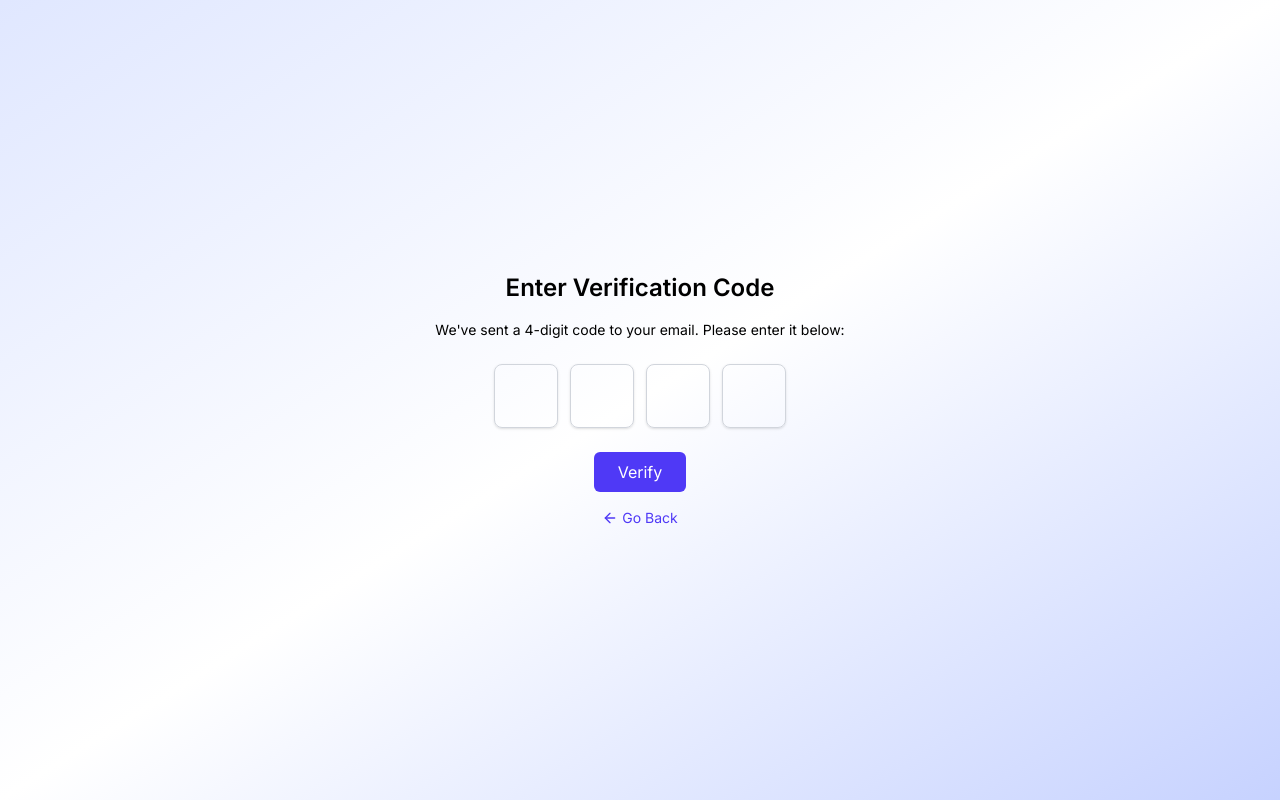
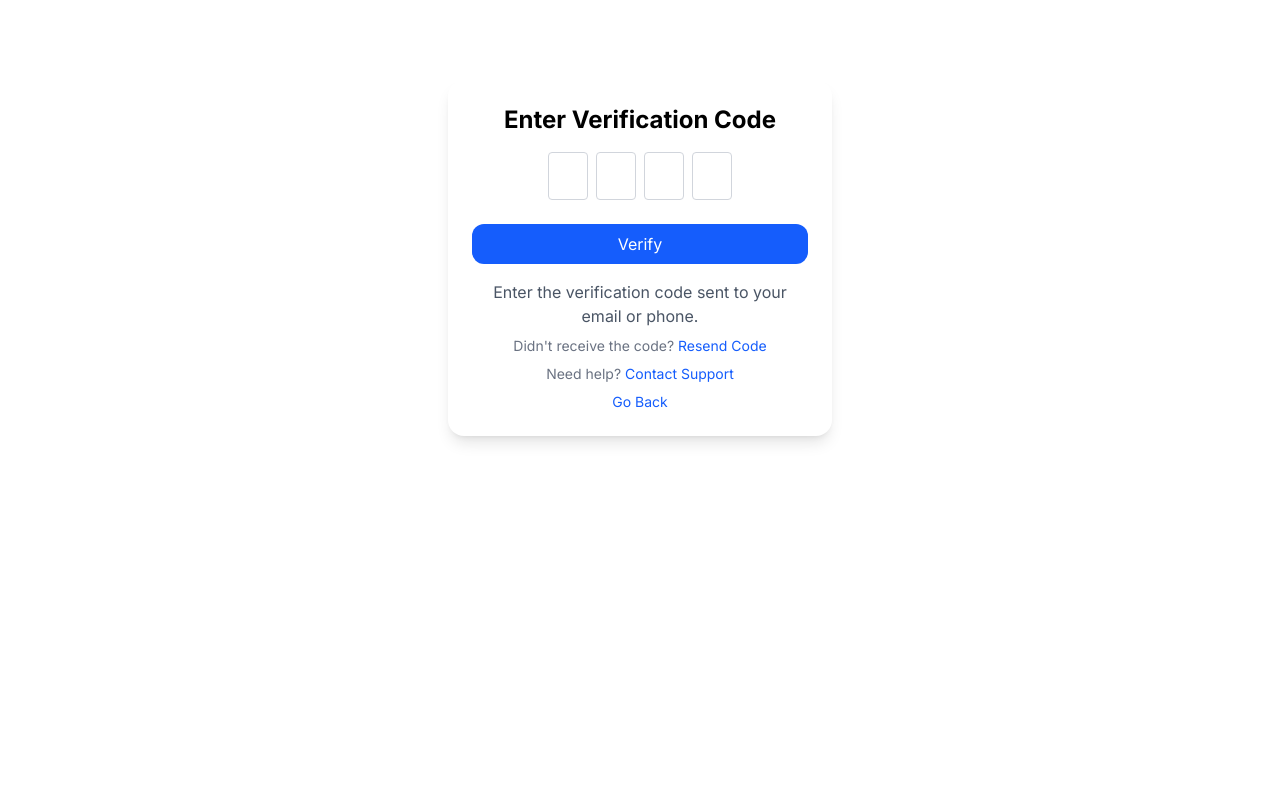
Before and after one commit to Bibek1619/E-commerce, a React (Vite) app in the folder client/ECOM/: page /auth/verification in a window 1280 px wide. Built offline with nearby package versions, Linux system fonts and the light colour scheme; a web font is replaced by a local one.

Commit message:
login page only created

```diff
--- /dev/null
+++ b/client/ECOM/src/components/providers/SignupProvider.jsx
@@ -0,0 +1,30 @@
+import React, { createContext, useState, useContext, useEffect } from "react";
+
+const SignupContext = createContext();
+export const useSignup = () => useContext(SignupContext);
+
+const LOCAL_KEY = "signupData";
+
+export const SignupProvider = ({ children }) => {
+  // Clear saved data on first load / refresh
+  useEffect(() => {
+    localStorage.removeItem(LOCAL_KEY);
+  }, []);
+
+  const [signupData, setSignupData] = useState({
+    name: "",
+    email: "",
+    password: "",
+    confirmPassword: "",
+  });
+
+  useEffect(() => {
+    localStorage.setItem(LOCAL_KEY, JSON.stringify(signupData));
+  }, [signupData]);
+
+  return (
+    <SignupContext.Provider value={{ signupData, setSignupData }}>
+      {children}
+    </SignupContext.Provider>
+  );
+};
--- a/client/ECOM/src/pages/Auth/Login.jsx
+++ b/client/ECOM/src/pages/Auth/Login.jsx
@@ -1,9 +1,103 @@
-import React from 'react'
+import  React, { useState } from "react";
+import { useNavigate, Link } from "react-router-dom";
+import { Eye, EyeOff } from "lucide-react";
+import { toast } from "react-hot-toast";
+
+// UI Components (replace with your own or basic HTML if unavailable)
+import { Button } from "@/components/ui/button";
+import { Card, CardContent, CardHeader, CardTitle } from "@/components/ui/card";
+import { Input } from "@/components/ui/input";
+import { Label } from "@/components/ui/label";
 
 const Login = () => {
+  const navigate = useNavigate();
+  const [showPassword, setShowPassword] = useState(false);
+  const [isLoading, setIsLoading] = useState(false);
+
+  const [formData, setFormData] = useState({
+    email: "",
+    password: "",
+  });
+
+  const handleSubmit = async (e) => {
+    e.preventDefault();
+    setIsLoading(true);
+
+    // Simulate login
+    setTimeout(() => {
+      setIsLoading(false);
+
+      if (formData.email === "test@example.com" && formData.password === "password") {
+        toast.success("Signed in successfully!");
+        navigate("/");
+      } else {
+        toast.error("Invalid email or password.");
+      }
+    }, 1000);
+  };
+
   return (
-    <div>Login</div>
-  )
-}
+    <div className="min-h-screen bg-gray-50 flex items-center justify-center py-12 px-4">
+      <Card className="w-full max-w-md">
+        <CardHeader className="text-center">
+          <Link to="/" className="text-2xl font-bold text-orange-400 mb-4 block">
+            NepaliBazar
+          </Link>
+          <CardTitle>Sign In</CardTitle>
+        </CardHeader>
+        <CardContent>
+          <form onSubmit={handleSubmit} className="space-y-4">
+            <div>
+              <Label htmlFor="email">Email</Label>
+              <Input
+                id="email"
+                type="email"
+                value={formData.email}
+                onChange={(e) => setFormData({ ...formData, email: e.target.value })}
+                required
+              />
+            </div>
+            <div>
+              <Label htmlFor="password">Password</Label>
+              <div className="relative">
+                <Input
+                  id="password"
+                  type={showPassword ? "text" : "password"}
+                  value={formData.password}
+                  onChange={(e) => setFormData({ ...formData, password: e.target.value })}
+                  required
+                />
+                <Button
+                  type="button"
+                  variant="ghost"
+                  size="sm"
+                  className="absolute right-0 top-0 h-full px-3"
+                  onClick={() => setShowPassword(!showPassword)}
+                >
+                  {showPassword ? <EyeOff className="h-4 w-4" /> : <Eye className="h-4 w-4" />}
+                </Button>
+              </div>
+            </div>
+            <Button type="submit" className="w-full bg-orange-400 hover:bg-orange-500" disabled={isLoading}>
+              {isLoading ? "Signing In..." : "Sign In"}
+            </Button>
+          </form>
 
-export default Login
+          <div className="mt-6 text-center space-y-2">
+            <Link to="/auth/forgot-password" className="text-sm text-orange-500 hover:underline">
+              Forgot your password?
+            </Link>
+            <p className="text-sm text-gray-600">
+              Don't have an account?{" "}
+              <Link to="/auth/signup" className="text-orange-500 hover:underline">
+                Sign up
+              </Link>
+            </p>
+          </div>
+        </CardContent>
+      </Card>
+    </div>
+  );
+};
+
+export default Login;
--- a/client/ECOM/src/pages/Auth/SignUp.jsx
+++ b/client/ECOM/src/pages/Auth/SignUp.jsx
@@ -1,93 +1,56 @@
 import React, { useState } from "react";
 import { useNavigate, Link } from "react-router-dom";
-import { Eye, EyeOff } from "lucide-react";
-import { Button } from "../../components/ui/button";
-import { Input } from "../../components/ui/input";
+import { Eye, EyeOff, User, Mail, LockKeyhole } from "lucide-react";
 import { toast } from "react-hot-toast";
+
+import { Button } from "@/components/ui/button";
+import { Input } from "@/components/ui/input";
+import { Label } from "@/components/ui/label";
 import { Card, CardContent, CardHeader, CardTitle } from "@/components/ui/card";
-import { Label } from "@/components/ui/label";
 import { Checkbox } from "@/components/ui/checkbox";
-import { User } from "lucide-react";
-import { Mail, LockKeyhole } from "lucide-react";
+
+import { useSignup } from "@/components/providers/SignupProvider";
+
 const SignUp = () => {
   const navigate = useNavigate();
+  const { signupData: formData, setSignupData: setFormData } = useSignup();
+
   const [showPassword, setShowPassword] = useState(false);
   const [acceptedTerms, setAcceptedTerms] = useState(false);
-
-  const [formData, setFormData] = useState({
-    email: "",
-    name: "",
-    password: "",
-    confirmPassword: "",
-  });
-
-  const [errors, setErrors] = useState({
-    email: "",
-    name: "",
-    password: "",
-    confirmPassword: "",
-  });
+  const [errors, setErrors] = useState({ email: "", name: "", password: "", confirmPassword: "" });
 
   const validate = () => {
-    const newErrors = {
-      email: "",
-      name: "",
-      password: "",
-      confirmPassword: "",
-    };
+    const newErrors = { email: "", name: "", password: "", confirmPassword: "" };
 
-    // Name check
-    if (!formData.name.trim()) {
-      newErrors.name = "Name is required";
-    }
+    if (!formData.name.trim()) newErrors.name = "Name is required";
+    if (!/^[^\s@]+@[^\s@]+\.[^\s@]+$/.test(formData.email)) newErrors.email = "Invalid email format";
 
-    // Email check
-    const emailRegex = /^[^\s@]+@[^\s@]+\.[^\s@]+$/;
-    if (!emailRegex.test(formData.email)) {
-      newErrors.email = "Invalid email format";
-    }
+    const { password, confirmPassword } = formData;
+    if (password.length < 6) newErrors.password = "Password must be at least 6 characters";
+    else if (!/[A-Z]/.test(password)) newErrors.password = "Password must include at least one uppercase letter";
 
-    // Password check
-    const password = formData.password;
-    if (password.length < 6) {
-      newErrors.password = "Password must be at least 6 characters";
-    } else if (!/[A-Z]/.test(password)) {
-      newErrors.password =
-        "Password must include at least one uppercase letter";
-    }
-
-    // Confirm Password
-    if (formData.password !== formData.confirmPassword) {
-      newErrors.confirmPassword = "Passwords do not match";
-    }
+    if (password !== confirmPassword) newErrors.confirmPassword = "Passwords do not match";
 
     setErrors(newErrors);
-
-    return Object.values(newErrors).every((error) => error === "");
+    return Object.values(newErrors).every((err) => err === "");
   };
 
   const handleSubmit = (e) => {
     e.preventDefault();
-
     if (!validate()) return;
-
-    if (!acceptedTerms) {
-      toast.error("You must accept the policy and terms");
-      return;
-    }
+    if (!acceptedTerms) return toast.error("You must accept the policy and terms");
 
     toast.success("Registration successful");
     navigate("/auth/verification");
   };
 
+  const handleChange = (field) => (e) => setFormData((prev) => ({ ...prev, [field]: e.target.value }));
+
   return (
-    <div className="bg-[#E3E6E6] min-h-screen flex items-center justify-center px-4 py-10">
-      <Card className="w-full max-w-md shadow-md bg-white">
+    <div className="bg-gray-50 min-h-screen flex items-center justify-center px-4 py-10">
+      <Card className="w-full max-w-md shadow-md ">
         <CardHeader className="text-center space-y-2">
-          <Link
-            to="/"
-            className="flex items-center justify-center mx-auto gap-0 text-3xl md:text-4xl font-extrabold text-orange-600"
-          >
+          <Link to="/" className="flex items-center justify-center gap-1 text-3xl md:text-4xl font-extrabold text-orange-600">
             <img src="/images/nepal-01-1.svg" alt="logo" className="h-9 w-10" />
             NepaliBazar
           </Link>
@@ -97,148 +60,64 @@ const SignUp = () => {
         <CardContent>
           <form onSubmit={handleSubmit} className="space-y-4">
             {/* Name */}
-
             <div>
-              {/* Label with larger text */}
-              <Label htmlFor="name">
-                <span className="text-base font-medium">Full Name</span>
-              </Label>
-
-              {/* Input with icon on the left */}
+              <Label htmlFor="name" className="text-base font-medium">Full Name</Label>
               <div className="relative">
-                <User className="absolute left-3 top-1/2 transform -translate-y-1/2 text-gray-600 h-5 w-5 " />
-               <Input
-  id="name"
-  type="text"
-  value={formData.name}
-  placeholder="Enter your full name"
-  onChange={(e) =>
-    setFormData((prev) => ({ ...prev, name: e.target.value }))
-  }
-
-  className="pl-10 border border-gray-300"
-/>
-
-
-
+                <User className="absolute left-3 top-1/2 transform -translate-y-1/2 text-gray-600 h-5 w-5" />
+                <Input id="name" type="text" value={formData.name} onChange={handleChange("name")} placeholder="Enter your full name" className="pl-10 border border-gray-300" />
               </div>
-
-              {/* Error message */}
-              {errors.name && (
-                <p className="text-red-500 text-sm">{errors.name}</p>
-              )}
+              {errors.name && <p className="text-red-500 text-sm">{errors.name}</p>}
             </div>
 
             {/* Email */}
-            <div className="">
+            <div>
               <Label htmlFor="email">Email</Label>
               <div className="relative">
-                <Mail className="absolute left-3 top-1/2 transform -translate-y-1/2 text-gray-600 h-5 w-6 " />
-                <Input
-                  id="email"
-                  type="email"
-                  placeholder="Enter your email"
-                  value={formData.email}
-                  onChange={(e) =>
-                    setFormData((prev) => ({ ...prev, email: e.target.value }))
-                  }
-                  className="pl-10 border-gray-400 "
-                />
-                {errors.email && (
-                  <p className="text-red-500 text-sm">{errors.email}</p>
-                )}
+                <Mail className="absolute left-3 top-1/2 transform -translate-y-1/2 text-gray-600 h-5 w-6" />
+                <Input id="email" type="email" value={formData.email} onChange={handleChange("email")} placeholder="Enter your email" className="pl-10 border-gray-400" />
               </div>
+              {errors.email && <p className="text-red-500 text-sm">{errors.email}</p>}
             </div>
 
             {/* Password */}
             <div>
               <Label htmlFor="password">Password</Label>
               <div className="relative">
-                <LockKeyhole className="absolute left-3 top-1/2 transform -translate-y-1/2 text-gray-600 h-5 w-6 " />
-                <Input
-                  id="password"
-                  type={showPassword ? "text" : "password"}
-                  placeholder="Enter your password"
-                  value={formData.password}
-                  onChange={(e) =>
-                    setFormData((prev) => ({
-                      ...prev,
-                      password: e.target.value,
-                    }))
-                  }
-                  className="pl-10 border-gray-400 "
-                />
-                <Button
-                  type="button"
-                  variant="ghost"
-                  size="sm"
-                  className="absolute right-0 top-0 h-full px-3"
-                  onClick={() => setShowPassword(!showPassword)}
-                >
-                  {showPassword ? (
-                    <EyeOff className="h-4 w-4" />
-                  ) : (
-                    <Eye className="h-4 w-4" />
-                  )}
+                <LockKeyhole className="absolute left-3 top-1/2 transform -translate-y-1/2 text-gray-600 h-5 w-6" />
+                <Input id="password" type={showPassword ? "text" : "password"} value={formData.password} onChange={handleChange("password")} placeholder="Enter your password" className="pl-10 border-gray-400" />
+                <Button type="button" variant="ghost" size="sm" className="absolute right-0 top-0 h-full px-3" onClick={() => setShowPassword((prev) => !prev)}>
+                  {showPassword ? <EyeOff className="h-4 w-4" /> : <Eye className="h-4 w-4" />}
                 </Button>
               </div>
-              {errors.password && (
-                <p className="text-red-500 text-sm">{errors.password}</p>
-              )}
+              {errors.password && <p className="text-red-500 text-sm">{errors.password}</p>}
             </div>
 
             {/* Confirm Password */}
             <div>
               <Label htmlFor="confirmPassword">Confirm Password</Label>
-
-              <Input
-                id="confirmPassword"
-                placeholder="Re-enter your password"
-                type="password"
-                value={formData.confirmPassword}
-                onChange={(e) =>
-                  setFormData((prev) => ({
-                    ...prev,
-                    confirmPassword: e.target.value,
-                  }))
-                }
-                className="border-gray-400 pl-10"
-              />
-              {errors.confirmPassword && (
-                <p className="text-red-500 text-sm">{errors.confirmPassword}</p>
-              )}
+              <Input id="confirmPassword" type="password" value={formData.confirmPassword} onChange={handleChange("confirmPassword")} placeholder="Re-enter your password" className="border-gray-400 pl-10" />
+              {errors.confirmPassword && <p className="text-red-500 text-sm">{errors.confirmPassword}</p>}
             </div>
 
             {/* Terms */}
             <div className="flex items-start space-x-2">
-              <Checkbox
-                id="terms"
-                checked={acceptedTerms}
-                className="cursor-pointer font-semibold"
-
-                onCheckedChange={() => setAcceptedTerms((prev) => !prev)}
-              />
-              <div className="text-sm font-normal">
-                By creating and/or using your account, you agree to our{" "}
-                <span className="text-blue-600 hover:underline cursor-pointer">
-                  Terms of Use
-                </span>{" "}
-                and{" "}
-                <span className="text-blue-600 hover:underline cursor-pointer">
-                  Privacy Policy
-                </span>
-                .
-              </div>
+              <Checkbox id="terms" checked={acceptedTerms} onCheckedChange={() => setAcceptedTerms((prev) => !prev)} className="cursor-pointer font-semibold" />
+              <p className="text-sm font-normal">
+                By creating and/or using your account, you agree to our {" "}
+                <span className="text-blue-600 hover:underline cursor-pointer">Terms of Use</span> and {" "}
+                <span className="text-blue-600 hover:underline cursor-pointer">Privacy Policy</span>.
+              </p>
             </div>
 
-            {/* Submit */}
-            <Button
-              type="submit"
-              className="w-full mt-4 bg-amber-500 hover:bg-amber-600 text-white font-semibold"
-            >
+            <Button type="submit" className="w-full mt-4 bg-amber-500 hover:bg-amber-600 text-white font-semibold">
               Sign Up
             </Button>
           </form>
+
+          <p className="mt-6 text-sm text-gray-900">
+            Already have an account? {" "}
+            <Link to="/auth/login" className="text-blue-600 hover:underline">Log In</Link>
+          </p>
         </CardContent>
       </Card>
     </div>
--- a/client/ECOM/src/pages/Auth/Verification.jsx
+++ b/client/ECOM/src/pages/Auth/Verification.jsx
@@ -1,126 +1,82 @@
-import React, { useRef, useState } from "react";
-import { Input } from "@/components/ui/input";
-import { ArrowLeft } from "lucide-react";
+import React, { useState, useRef } from "react";
 import { useNavigate } from "react-router-dom";
 
-const Verification = () => {
-  const navigate = useNavigate();
-  const [otp, setOtp] = useState(["", "", "", ""]);
+const Verification = ({ onVerify }) => {
+  const Navigate = useNavigate();
+  const CODE_LENGTH = 4;
+  const [code, setCode] = useState(new Array(CODE_LENGTH).fill(""));
   const inputsRef = useRef([]);
 
-  // Handle digit input
-  const handleChange = (index, value) => {
-    if (!/^\d?$/.test(value)) return;
+  const handleChange = (value, index) => {
+    if (!/^\d*$/.test(value)) return; // Only allow numbers
 
-    const newOtp = [...otp];
-    newOtp[index] = value;
-    setOtp(newOtp);
+    const newCode = [...code];
+    newCode[index] = value;
+    setCode(newCode);
 
-    if (value && index < otp.length - 1) {
+    if (value && index < CODE_LENGTH - 1) {
       inputsRef.current[index + 1]?.focus();
     }
   };
 
-  // Handle key navigation & backspace
   const handleKeyDown = (e, index) => {
-    if (e.key === "Backspace") {
-      e.preventDefault();
-      const newOtp = [...otp];
-
-      if (otp[index]) {
-        // Clear current box
-        newOtp[index] = "";
-        setOtp(newOtp);
-      } else if (index > 0) {
-        // Move back and clear previous box
+    if (e.key === "Backspace" && !code[index] && index > 0) {
       inputsRef.current[index - 1]?.focus();
-        newOtp[index - 1] = "";
-        setOtp(newOtp);
-      }
-    } else if (e.key === "ArrowRight") {
-      e.preventDefault();
-      if (index < otp.length - 1) {
-        inputsRef.current[index + 1]?.focus();
-      }
-    } else if (e.key === "ArrowLeft" || e.key === " ") {
-      e.preventDefault();
-      if (index > 0) {
-        inputsRef.current[index - 1]?.focus();
-      }
     }
   };
 
-  // Handle full OTP paste (like "1234")
-  const handlePaste = (e) => {
+  const handleSubmit = (e) => {
     e.preventDefault();
-    const pasted = e.clipboardData.getData("text").replace(/\D/g, "").slice(0, 4);
-
-    if (!pasted) return;
-
-    const newOtp = [...otp];
-    for (let i = 0; i < pasted.length; i++) {
-      newOtp[i] = pasted[i];
-      if (inputsRef.current[i]) {
-        inputsRef.current[i].value = pasted[i];
-      }
-    }
-    setOtp(newOtp);
-
-    if (pasted.length < 4) {
-      inputsRef.current[pasted.length]?.focus();
+    const fullCode = code.join("");
+    if (fullCode.length === CODE_LENGTH) {
+      onVerify?.(fullCode); // Call parent callback
     } else {
-      inputsRef.current[3]?.blur(); // blur last input
+      alert("Please enter the full verification code.");
     }
   };
-
-  const handleVerify = () => {
-    const code = otp.join("");
-    console.log("Submitted OTP:", code);
-    // Add verification logic here
-  };
-
-  const handleGoBack = () => {
-    navigate(-1);
-  };
+  const handleBack=()=>{
+    Navigate(-1);
+  }
 
   return (
-    <div className="flex flex-col items-center justify-center min-h-screen p-4 bg-gradient-to-br from-indigo-100 via-white to-indigo-200">
-      <h2 className="text-2xl font-semibold mb-4">Enter Verification Code</h2>
-      <p className="text-sm text-muted-foreground mb-6 text-center">
-        We've sent a 4-digit code to your email. Please enter it below:
-      </p>
-
-      <div className="flex gap-3 w-full max-w-xs justify-center mb-4">
-        {otp.map((digit, index) => (
-          <Input
-            key={index}
+    <div className="w-full max-w-sm mx-auto mt-20 p-6 bg-white rounded-2xl shadow-lg text-center">
+      <h2 className="text-2xl font-bold mb-4">Enter Verification Code</h2>
+      <form onSubmit={handleSubmit}>
+        <div className="flex justify-center gap-2 mb-6">
+          {code.map((digit, idx) => (
+            <input
+              key={idx}
               type="text"
               inputMode="numeric"
               maxLength={1}
               value={digit}
-            ref={(el) => (inputsRef.current[index] = el)}
-            onChange={(e) => handleChange(index, e.target.value)}
-            onKeyDown={(e) => handleKeyDown(e, index)}
-            onPaste={handlePaste}
-            className="text-center text-xl font-medium h-14 w-14 md:h-16 md:w-16 border border-gray-300 focus:border-indigo-500 focus:ring-indigo-300 rounded-lg shadow-sm"
+              onChange={(e) => handleChange(e.target.value, idx)}
+              onKeyDown={(e) => handleKeyDown(e, idx)}
+              ref={(el) => (inputsRef.current[idx] = el)}
+              className="w-10 h-12 text-xl text-center border border-gray-300 rounded focus:outline-none focus:ring-2 focus:ring-blue-500"
             />
           ))}
         </div>
-
         <button
-        onClick={handleVerify}
-        className="mt-2 px-6 py-2 rounded-md bg-indigo-600 text-white hover:bg-indigo-700 transition"
+          type="submit"
+          className="w-full py-2 bg-blue-600 text-white rounded-xl hover:bg-blue-700 transition cursor-pointer"
         >
           Verify
         </button>
+      </form>
+      <p className="mt-4 text-gray-600">
+        Enter the verification code sent to your email or phone.
+      </p>
+      <p className="mt-2 text-sm text-gray-500">
+        Didn't receive the code? <a href="#" className="text-blue-600 hover:underline">Resend Code</a>
+      </p>
+      <p className="mt-2 text-sm text-gray-500">
+        Need help? <a href="#" className="text-blue-600 hover:underline">Contact Support</a>
+      </p>
+      <p className="mt-2 text-sm text-blue-600 hover:underline cursor-pointer " onClick={handleBack}>Go Back  </p>
 
-      <button
-        onClick={handleGoBack}
-        className="mt-4 text-sm text-indigo-600 hover:underline flex items-center gap-1"
-      >
-        <ArrowLeft size={16} />
-        Go Back
-      </button>
+
+
     </div>
   );
 };
```
Also changed, not shown: client/ECOM/src/App.jsx (+6 -5 lines), client/ECOM/src/AppProviders.jsx (added, +12 -0 lines). Lines whose indentation alone changed are shown as unchanged.
